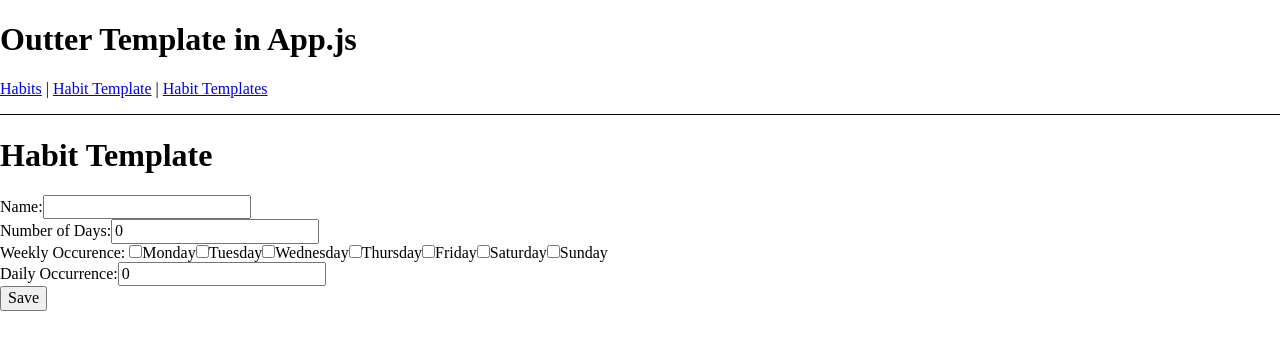
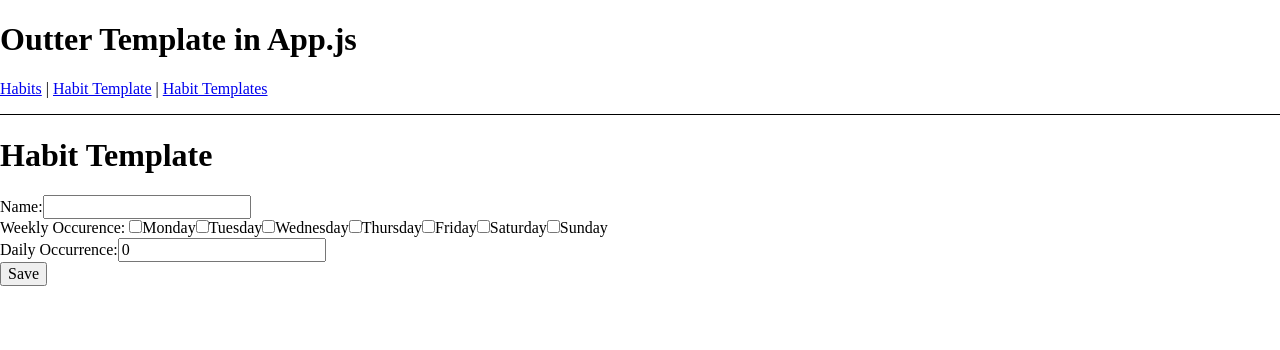
Before and after one commit to syedmwgilani/Habbit-Tracker, a React (Create React App) app: page /habit-tracker/habit-template in a window 1280 px wide. Shown: the top 350 px of the page. Built offline with nearby package versions, Linux system fonts and the light colour scheme.

Commit message:
Removed numberOfDays from HabitTemplate.js

```diff
--- a/src/HabitTemplate.js
+++ b/src/HabitTemplate.js
@@ -9,7 +9,7 @@ class HabitTemplate extends Component {
 
         this.state = {
             name: dot('', props, 'name'),
-            numberOfDays: dot(0, props, 'numberOfDays'),
+            // numberOfDays: dot(0, props, 'numberOfDays'),
             weeklyOccurrence: {
                 Monday: dot(false, props, 'weeklyOccurrence', 'Monday'),
                 Tuesday: dot(false, props, 'weeklyOccurrence', 'Tuesday'),
@@ -73,7 +73,7 @@ class HabitTemplate extends Component {
                         />
                     </label>
                 </div>
-                <div>
+                {/* <div>
                     <label htmlFor="numberOfDaysId">
                         <span>Number of Days:</span>
                         <input type="number"
@@ -83,7 +83,7 @@ class HabitTemplate extends Component {
                             onChange={ (event) => this.handleInputChange(event) }
                         />
                     </label>
-                </div>
+                </div> */}
                 <div>
                     <WeekInput {...this.state.weeklyOccurrence} onChange={ (event) => this.handleInputChange(event) } />
                 </div>
```
Also changed, not shown: 1 other file (tests, documents, lock files or other folders).
